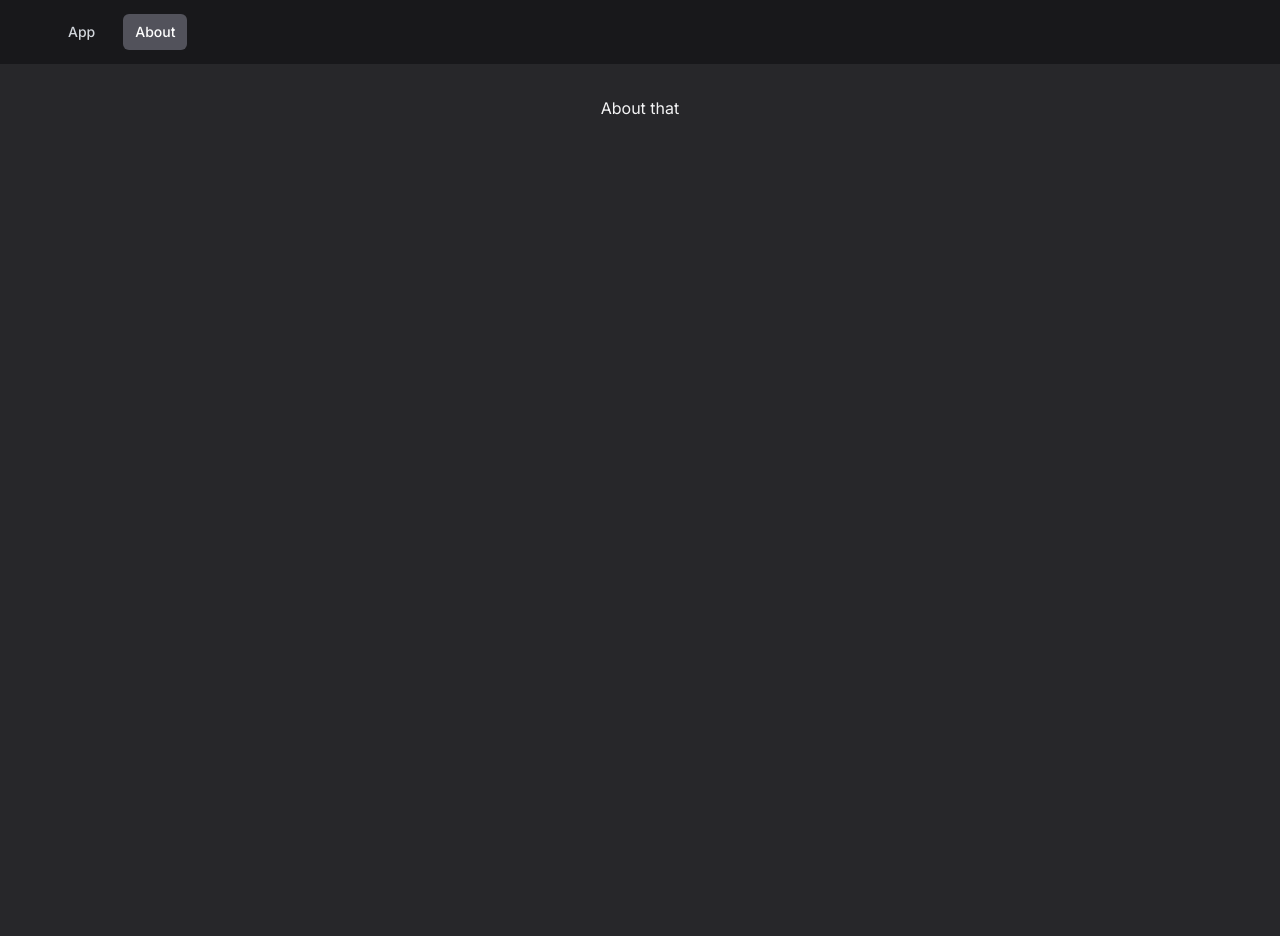
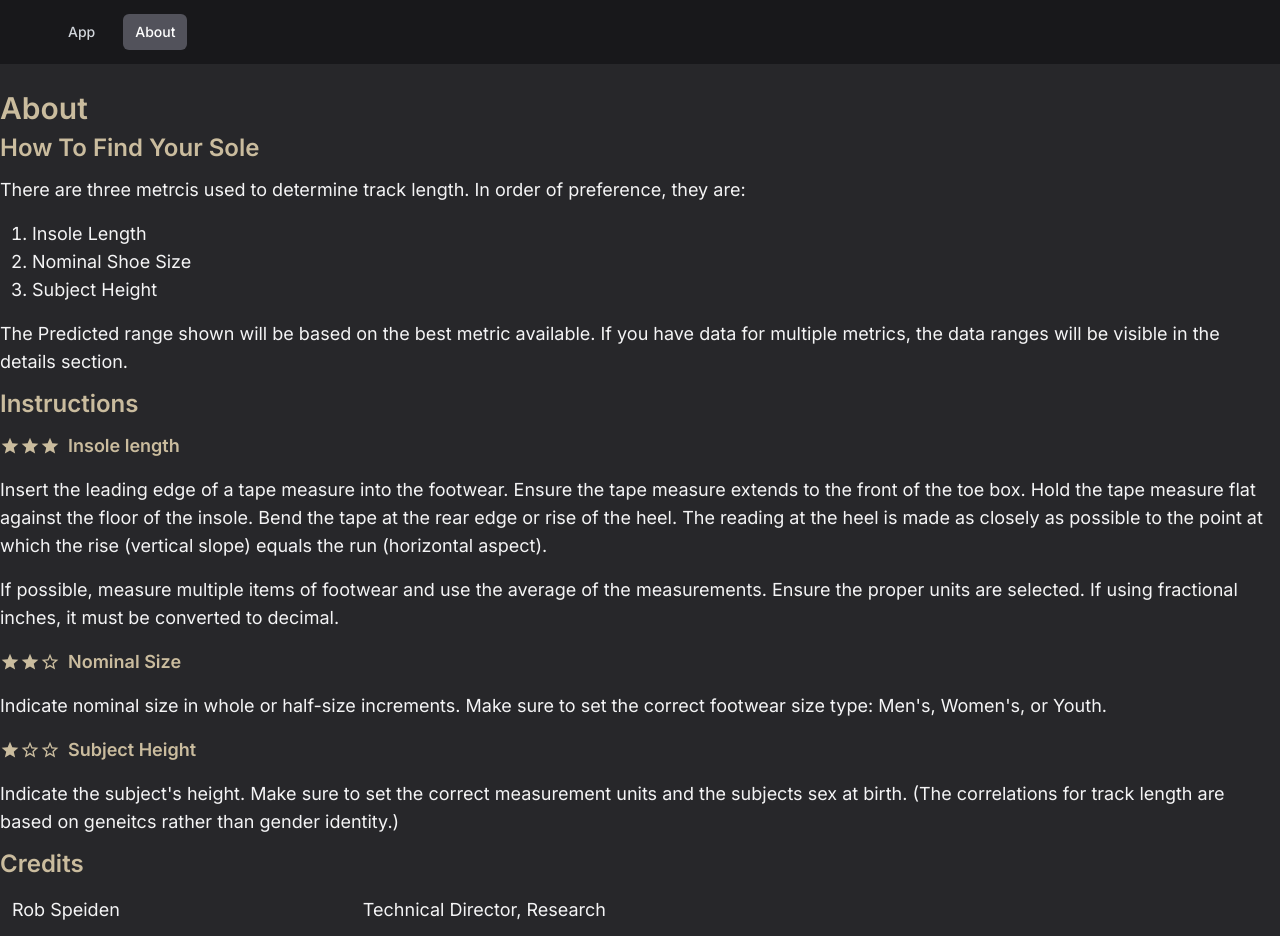
Before and after one commit to briancohan/solesearcher, a Next.js app: page /about in a window 1280 px wide. Shown: the top 936 px of the page. Before the commit the page ends 864 px from the top, so only its background shows below. Built offline with nearby package versions, Linux system fonts and the light colour scheme.

Commit message:
about page

```diff
--- a/package.json
+++ b/package.json
@@ -27,6 +27,11 @@
     "typescript": "5.1.3"
   },
   "devDependencies": {
+    "@iconify/react": "^4.1.0",
+    "@tailwindcss/aspect-ratio": "^0.4.2",
+    "@tailwindcss/forms": "^0.5.3",
+    "@tailwindcss/line-clamp": "^0.4.4",
+    "@tailwindcss/typography": "^0.5.9",
     "eslint-config-prettier": "^8.8.0",
     "eslint-plugin-import": "^2.27.5",
     "eslint-plugin-prettier": "^4.2.1",
--- /dev/null
+++ b/src/app/Rating.tsx
@@ -0,0 +1,28 @@
+interface RatingProps {
+    stars: number;
+    maxRating?: number;
+}
+
+const filledStar = (
+    <svg xmlns="http://www.w3.org/2000/svg" className="w-5 h-5" viewBox="0 0 24 24">
+        <path fill="currentColor"
+            d="M12 17.27L18.18 21l-1.64-7.03L22 9.24l-7.19-.61L12 2L9.19 8.63L2 9.24l5.46 4.73L5.82 21z" />
+    </svg>
+)
+
+const outlineStar = (
+    <svg xmlns="http://www.w3.org/2000/svg" className="w-5 h-5" viewBox="0 0 24 24">
+        <path fill="currentColor"
+            d="m22 9.24l-7.19-.62L12 2L9.19 8.63L2 9.24l5.46 4.73L5.82 21L12 17.27L18.18 21l-1.63-7.03L22 9.24zM12 15.4l-3.76 2.27l1-4.28l-3.32-2.88l4.38-.38L12 6.1l1.71 4.04l4.38.38l-3.32 2.88l1 4.28L12 15.4z" />
+    </svg>
+)
+
+const Rating: React.FC<RatingProps> = ({ stars, maxRating = 3 }) => {
+
+    return <div className="flex">
+        {Array.from({ length: stars }, (_, i) => filledStar)}
+        {Array.from({ length: maxRating - stars }, (_, i) => outlineStar)}
+    </div>
+}
+
+export default Rating
--- a/src/app/about/page.tsx
+++ b/src/app/about/page.tsx
@@ -1,3 +1,107 @@
+import Rating from '@/app/Rating'
+
+const people = [
+    {
+        name: "Rob Speiden",
+        role: "Technical Director, Research",
+    },
+    {
+        name: "Joel Serano",
+        role: "Data Analysis and Modeling",
+    },
+    {
+        name: "Jess Mink",
+        role: "Data Model Implementation",
+    },
+    {
+        name: "Brian Cohan",
+        role: "UI/UX, App Development, Deployment",
+    },
+]
+
 export default function About() {
-  return <main className='flex flex-col items-center justify-between min-h-screen p-8'>About that</main>
+    return <div className="flex flex-col gap-4">
+
+        <h1 className="text-3xl font-semibold leading-6 text-sole-tan">About</h1>
+
+        <h2 className="text-2xl font-semibold leading-6 text-sole-tan"
+            id="help-modal-title">
+            How To Find Your Sole
+        </h2>
+        <p>
+            There are three metrcis used to determine track length. In order of preference, they
+            are:
+        </p>
+        <ol className="mx-auto ml-8 list-decimal">
+            <li>Insole Length</li>
+            <li>Nominal Shoe Size</li>
+            <li>Subject Height</li>
+        </ol>
+        <p>
+            The Predicted range shown will be based on the best metric available. If you have
+            data for multiple metrics, the data ranges will be visible in the details section.
+        </p>
+
+        <h2 className="text-2xl font-semibold leading-6 text-sole-tan">
+            Instructions
+        </h2>
+
+        <h3 className="flex items-center font-semibold text-sole-tan">
+            <span className="mr-2">
+                <Rating stars={3} />
+            </span>
+            Insole length
+        </h3>
+        <p>
+            Insert the leading edge of a tape measure into the footwear. Ensure the tape measure
+            extends to the front of the toe box. Hold the tape measure flat against the floor of
+            the insole. Bend the tape at the rear edge or rise of the heel. The reading at the
+            heel is made as closely as possible to the point at which the rise (vertical slope)
+            equals the run (horizontal aspect).
+        </p>
+        <p>
+            If possible, measure multiple items of footwear and use the average of the
+            measurements. Ensure the proper units are selected. If using fractional inches, it
+            must be converted to decimal.
+        </p>
+
+        <h3 className="flex items-center font-semibold text-sole-tan">
+            <span className="mr-2">
+                <Rating stars={2} />
+            </span>
+            Nominal Size
+        </h3>
+        <p>
+            Indicate nominal size in whole or half-size increments. Make sure to set the correct
+            footwear size type: Men's, Women's, or Youth.
+        </p>
+
+        <h3 className="flex items-center font-semibold text-sole-tan">
+
+            <span className="mr-2">
+                <Rating stars={1} />
+            </span>
+            Subject Height
+        </h3>
+        <p>
+            Indicate the subject's height. Make sure to set the correct measurement units and
+            the subjects sex at birth. (The correlations for track length are based on geneitcs
+            rather than gender identity.)
+        </p>
+
+        <h2 className="text-2xl font-semibold leading-6 text-sole-tan">
+            Credits
+        </h2>
+        <table className="table-auto">
+            <tbody>
+                {people.map((person) => {
+                    return <tr key={person.name}>
+                        <td className="px-3 py-1 whitespace-nowrap">{person.name}</td>
+                        <td className="px-3 py-1 whitespace-nowrap">{person.role}</td>
+                    </tr>
+                })}
+            </tbody>
+        </table>
+
+    </div>
 }
--- a/src/app/layout.tsx
+++ b/src/app/layout.tsx
@@ -13,8 +13,12 @@ export default function RootLayout({ children }: { children: React.ReactNode })
   return (
     <html lang='en'>
       <body className={`${inter.className} bg-zinc-800 text-zinc-100`}>
-        <Navbar />
-        {children}
+        <header>
+          <Navbar />
+        </header>
+        <main className="pt-8 mx-auto text-lg/7 max-w-7xl">
+          {children}
+        </main>
       </body>
     </html>
   )
--- a/src/app/page.tsx
+++ b/src/app/page.tsx
@@ -1,3 +1,3 @@
 export default function Home() {
-  return <main className='flex flex-col items-center justify-between min-h-screen p-8'>Let&apos;s find your sole</main>
+  return <div className='flex flex-col items-center justify-between min-h-screen p-8'>Let&apos;s find your sole</div>
 }
--- a/tailwind.config.js
+++ b/tailwind.config.js
@@ -5,6 +5,22 @@ module.exports = {
     './src/components/**/*.{js,ts,jsx,tsx,mdx}',
     './src/app/**/*.{js,ts,jsx,tsx,mdx}',
   ],
-  theme: {},
-  plugins: [],
+  theme: {
+    extend: {
+      colors: {
+        'sole-green': '#758063',
+        'sole-brown': '#9A7C43',
+        'sole-tan': '#CABC9E',
+      },
+      fontSize: {
+        base: '1.125rem',
+      }
+    },
+  },
+  plugins: [
+    require('@tailwindcss/typography'),
+    require('@tailwindcss/forms'),
+    require('@tailwindcss/line-clamp'),
+    require('@tailwindcss/aspect-ratio'),
+  ],
 }
```
Also changed, not shown: 1 other file (tests, documents, lock files or other folders).
